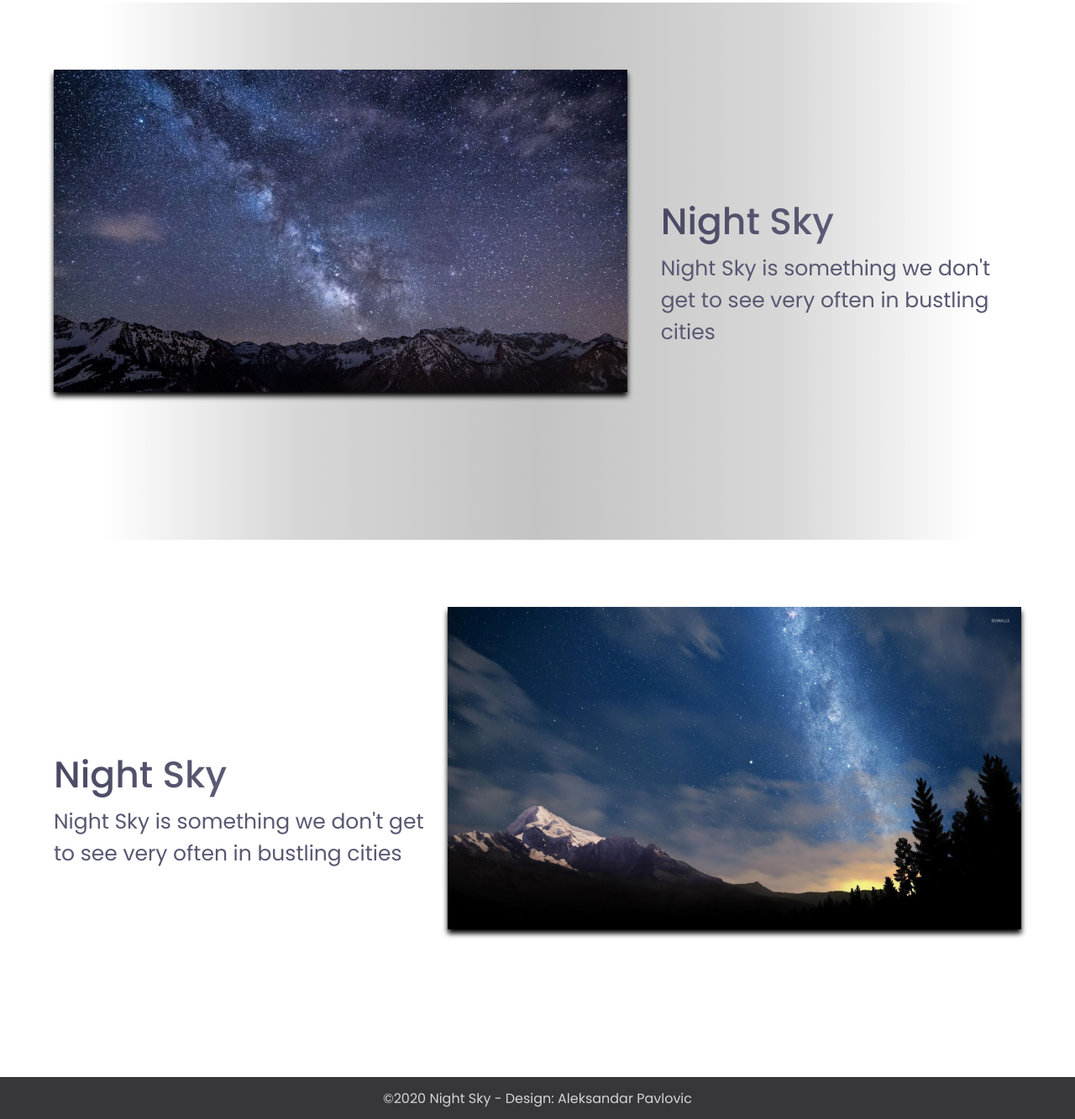
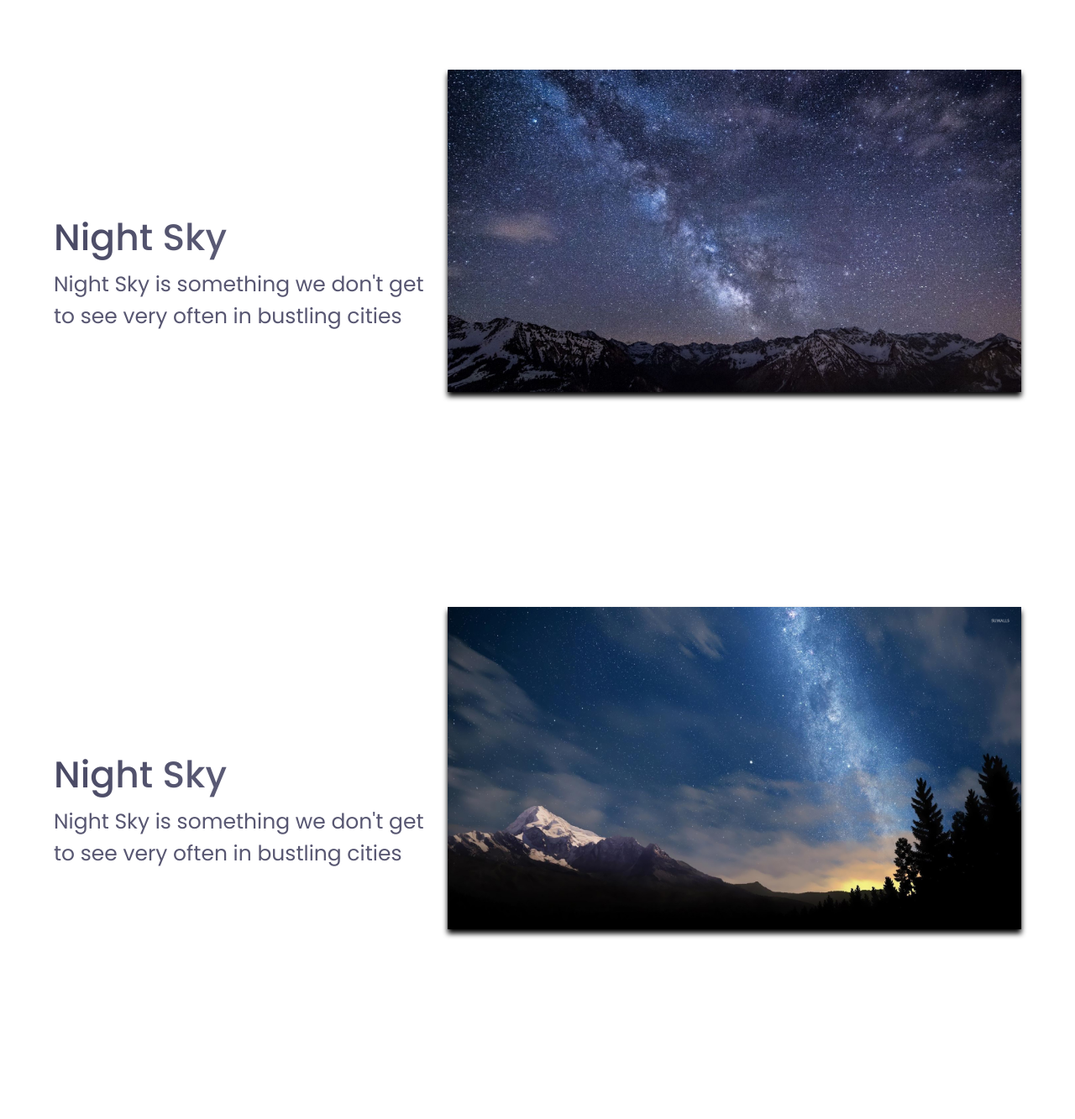
Before and after one commit to LucidZero/nightSky, a plain HTML site: page index.html in a window 1280 px wide. Shown: the part 797-2130 px from the top of the page at 84% size. After the commit the page ends 2080 px from the top, so only its background shows below. Drawn offline with Linux system fonts and the light colour scheme.

Commit message:
Revert "Edits"
This reverts commit 25b9b3e918d84e394f4ac7dad95c09ff95840c05.

```diff
--- a/index.html
+++ b/index.html
@@ -11,7 +11,12 @@
 
 
 <body>
+    <!-- <div id="background"></div> -->
      <div id="background"></div>
+        <!--<div class="logoContainer">
+             <img src="img/logo.svg" alt="starry sky">
+            <h4 class="logo">Three Dots</h4>
+        </div> -->
     <header>
         <nav>
             <ul class="navLinks">
@@ -33,27 +38,14 @@
                         very often in bustling cities
                     </p>
                 </div>
+                <!-- <div class="cta">
+                    <button class="readMore">Read More</button>
+                </div> -->
             </div>
             <div class="cover">
                 <img src="images/article1.jpg" alt="matebook" />
             </div>
-        </section>
-
-
-        <section class="presentationTwo">
-
-            <div class="cover">
-                <img src="images/article2.jpg" alt="matebook" />
-            </div>
-            <div class="introductionTwo">
-                <div class="introText">
-                    <h1>Night Sky</h1>
-                    <p>
-                        Night Sky is something we don't get to see
-                        very often in bustling cities
-                    </p>
-                </div>
-            </div>
+            <div class="cleaner"></div>
         </section>
 
 
@@ -67,14 +59,39 @@
                         very often in bustling cities
                     </p>
                 </div>
+                <!-- <div class="cta">
+                    <button class="readMore">Read More</button>
+                </div> -->
+            </div>
+            <div class="cover">
+                <img src="images/article2.jpg" alt="matebook" />
+            </div>
+            <div class="cleaner"></div>
+        </section>
+
+
+        <section class="presentation">
+
+            <div class="introduction">
+                <div class="introText">
+                    <h1>Night Sky</h1>
+                    <p>
+                        Night Sky is something we don't get to see
+                        very often in bustling cities
+                    </p>
+                </div>
+                <!-- <div class="cta">
+                    <button class="readMore">Read More</button>
+                </div> -->
             </div>
             <div class="cover">
                 <img src="images/article3.jpg" alt="matebook" />
             </div>
+            <div class="cleaner"></div>
         </section>
     </main>
     <footer>
-        <p>©2020 Night Sky - Design: Aleksandar Pavlovic</p>
+
     </footer>
 </body>
 </html>
--- a/style/style.css
+++ b/style/style.css
@@ -62,22 +62,9 @@ body header nav .navLinks .navLink{
     min-height: 80vh;
     align-items: center;
 }
-.presentationTwo{
-    display: flex;
-    width: 90%;
-    margin: auto;
-    min-height: 80vh;
-    align-items: center;
-    background: rgb(255,255,255);
-    background: linear-gradient(90deg, rgba(255,255,255,1) 5%, rgba(175,175,175,0.5) 25%, rgba(175,175,175,0.75) 50%, rgba(175,175,175,0.5) 75%, rgba(255,255,255,1) 95%);
-}
 .introduction{
     flex: 1;
     margin-right: 3vh;
-}
-.introductionTwo{
-    flex: 1;
-    margin-left: 5vh;
 }
 .introText h1{
 font-size: 44px;
@@ -102,32 +89,28 @@ background: linear-gradient(to right,#494964,#6f6f89);
     filter: drop-shadow(0px 5px 3px black);
     animation: drop 1.5s ease;
 }
-footer{
-    background-color: #37363b;
-    text-align: center;
-    color: rgb(212, 212, 212);
-    height: 50px;
-    width: 100%;
-    padding: 12.5px 0 12.5px 0;
+
+.cta{
+    padding: 50px 0px 0px 0px;
 }
+/* .readMore{
+    border: 2px solid #c36cbb;
+    background: transparent;
+    color: #c36cbb;
+    width: 150px;
+    height:50px;
+    cursor: pointer;
+    font-size: 16px;
+} */
 
 
 @media screen and (max-width: 1024px){
     .presentation{
         flex-direction: column;
     }
-    .presentationTwo{
-        flex-direction: column-reverse;
-    }
     .introduction{
         margin-top: 5vh;
         text-align: center;
-    }
-    .introductionTwo{
-        margin-top: 5vh;
-        text-align: center;
-        margin-left: 0vh;
-        margin-right: 3vh;
     }
     .introText h1{
         font-size: 30px;
```
